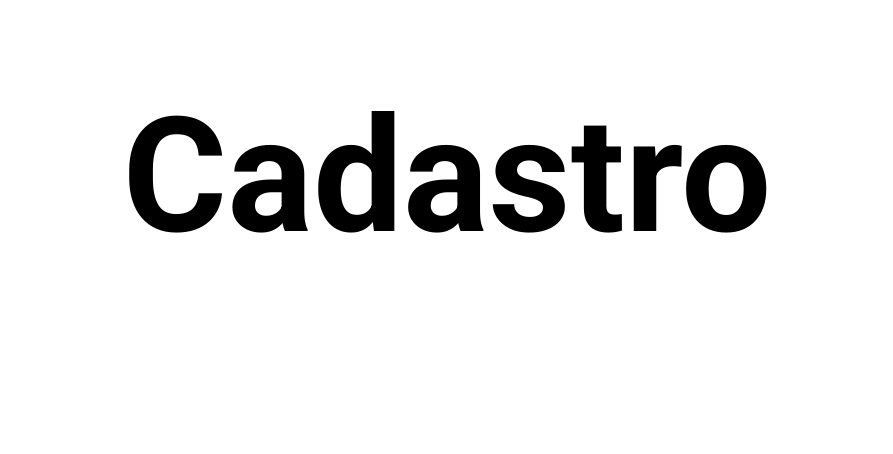
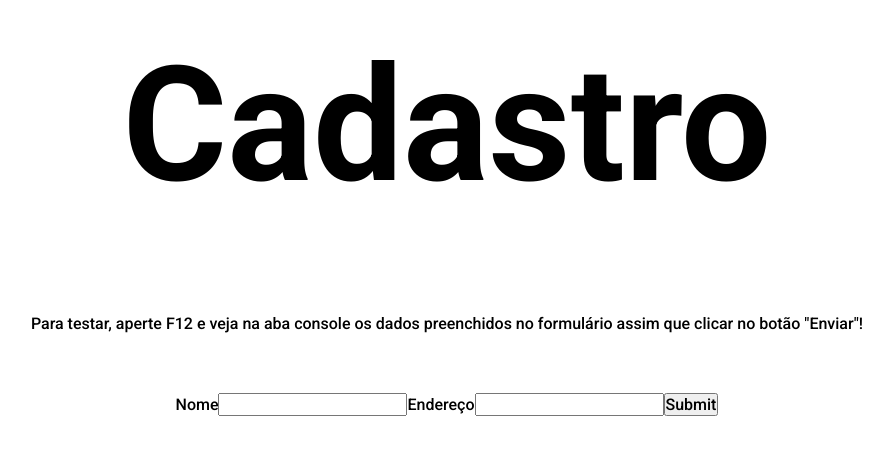
Before and after one commit to acaciomartins/pet-friendly-frontend, a React (Create React App) app: page /cadastro in a window 1280 px wide. Shown: the part 224-678 px from the top of the page, without its empty margins (193-1086 px from the left). Built offline with nearby package versions, Linux system fonts and the light colour scheme.

Commit message:
Inclusao de um modelo de  formulario para aprendizagem usando react-hook-form

```diff
--- a/package.json
+++ b/package.json
@@ -13,6 +13,7 @@
     "axios": "^0.24.0",
     "react": "^17.0.2",
     "react-dom": "^17.0.2",
+    "react-hook-form": "^7.24.1",
     "react-router-dom": "^6.2.1",
     "react-scripts": "5.0.0",
     "typescript": "^4.4.2",
--- a/src/pages/Cadastro/index.tsx
+++ b/src/pages/Cadastro/index.tsx
@@ -1,9 +1,14 @@
+import React from 'react';
+import FormularioCadastro from '../Formulario';
 import './styles.css';
 
 export default function Cadastro() {
     return (
         <>
             <h1 className='titulo'>Cadastro</h1>
+            <p style={{ paddingBottom: '60px' }}>Para testar, aperte F12 e veja na aba console os dados preenchidos no formulário assim que clicar no botão "Enviar"!</p>
+            <FormularioCadastro></FormularioCadastro>
+
         </>
     )
 }
--- /dev/null
+++ b/src/pages/Formulario/index.tsx
@@ -0,0 +1,29 @@
+import React from "react";
+import ReactDOM from "react-dom";
+import { useForm, SubmitHandler } from "react-hook-form";
+
+enum SexoEnum {
+  feminino = "feminino",
+  masculino = "masculino",
+  outro = "outro"
+}
+
+interface Usuario {
+  nome: String;
+  endereco: String;
+}
+
+export default function FormularioCadastro() {
+  const { register, handleSubmit } = useForm<Usuario>();
+  const onSubmit: SubmitHandler<Usuario> = data => console.log(data);
+
+  return (
+    <form onSubmit={handleSubmit(onSubmit)}>
+      <label>Nome</label>
+      <input {...register("nome")} />
+      <label>Endereço</label>
+      <input {...register("endereco")} />
+      <input type="submit" />
+    </form>
+  );
+}
--- a/src/pages/Home/index.tsx
+++ b/src/pages/Home/index.tsx
@@ -1,4 +1,5 @@
 import { Link } from "react-router-dom";
+import FormularioCadastro from "../Formulario";
 
 import './styles.css';
 
```
Also changed, not shown: 1 other file (tests, documents, lock files or other folders).
